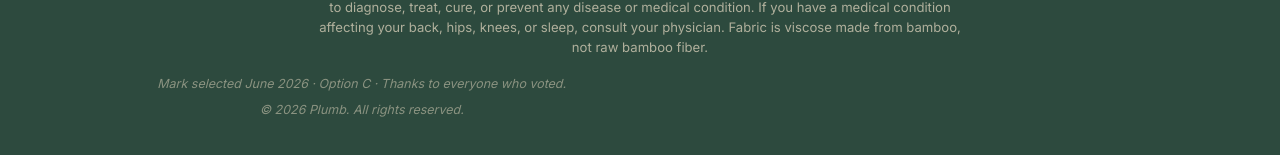
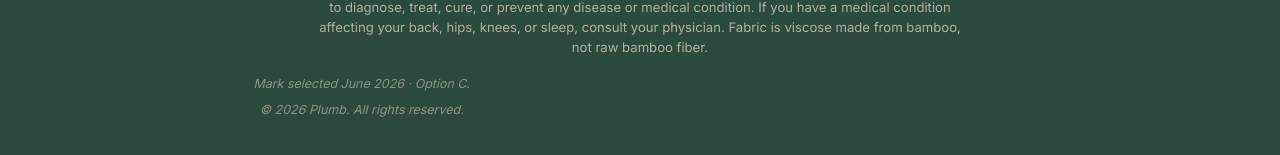
Before and after one commit to askoak/plumbsleep-web, a plain HTML site: page public/index.html in a window 1280 px wide. Shown: the part 9999-10154 px from the top of the page. Drawn offline with Linux system fonts and the light colour scheme; a web font is replaced by a local one.

Commit message:
fix(up-10): drop 'Thanks to everyone who voted' line per UP-10 §2 (#26)
UP-10 §2 (handshake §v1.11, ratified by Mike 2026-06-10T11:38 EDT):
AI-derived output that resembles signal from a population of real
humans (votes, testimonials, expert recommendations) MUST be labeled
as AI inference, not human signal.

The 'logo vote' was an architect-engineer evaluation, not a human
vote. Mike correctly noted: 'not a single person probably voted since
AI decided the logo by vote.' The C-over-E recommendation stands on
its merits (embroidery feasibility, favicon legibility, FTC posture)
— but the 'thanks to everyone who voted' footer line implies real
voters that did not exist.

Correction: drop the 'Thanks to everyone who voted' clause. The
'Mark selected June 2026 · Option C' line stays as a factual
attribution of the design decision.

One line touched. No other site copy affected. v1.4 Rule B + package/117
checklist still applies but this is a deletion of a §2 violation, not
new copy — the checklist is satisfied by removal.

signature: thistle-juniper-driftwood-xerox

Co-authored-by: Computer (architect) <computer@plumb.local>

```diff
--- a/public/index.html
+++ b/public/index.html
@@ -401,7 +401,7 @@
         affecting your back, hips, knees, or sleep, consult your physician.
         Fabric is viscose made from bamboo, not raw bamboo fiber.
       </p>
-      <p class="footer-fine">Mark selected June 2026 &middot; Option C &middot; Thanks to everyone who voted.</p>
+      <p class="footer-fine">Mark selected June 2026 &middot; Option C.</p>
       <p class="footer-fine">&copy; 2026 Plumb. All rights reserved.</p>
     </div>
   </footer>
```
